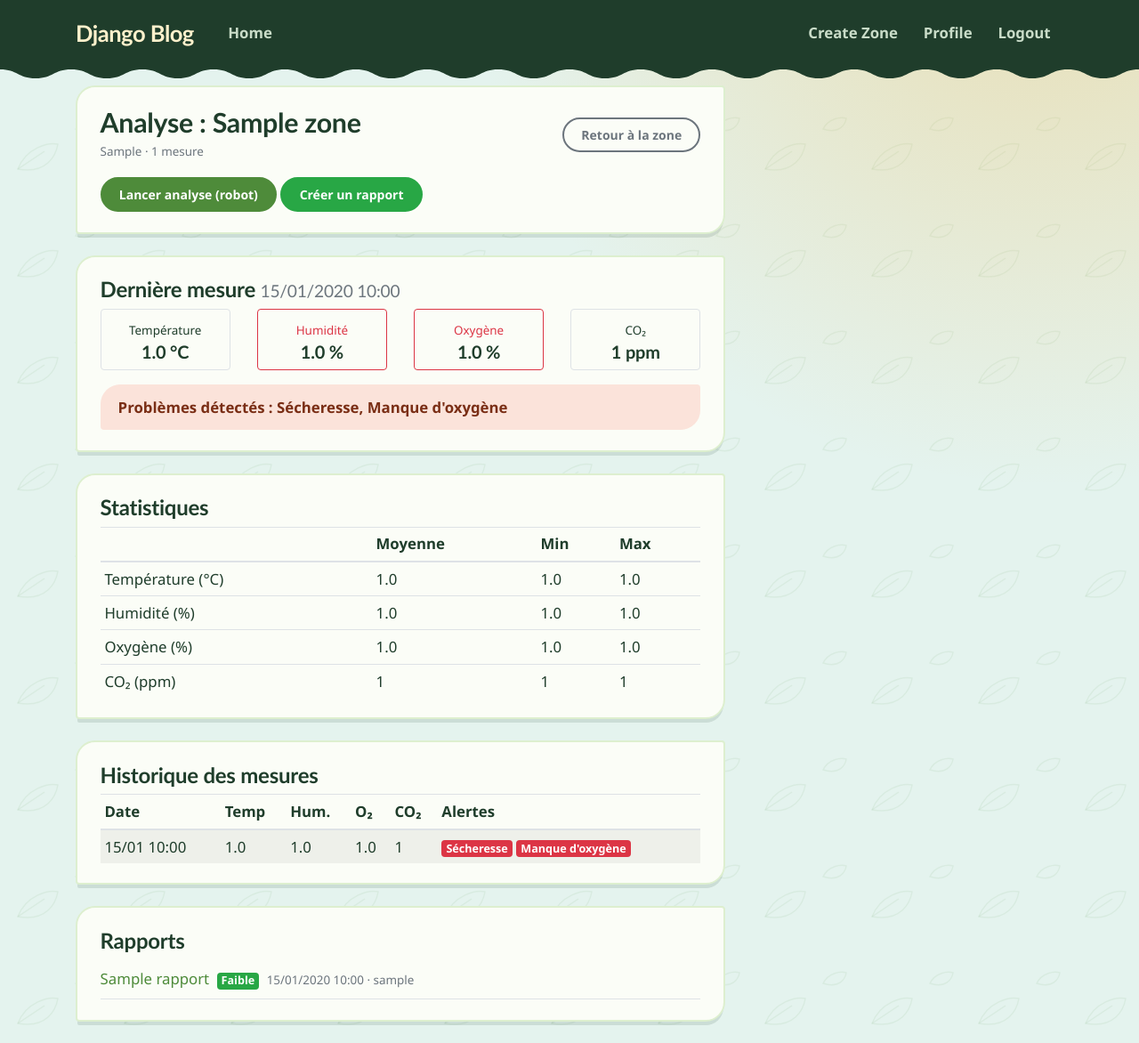
After one commit to CharlesPere/Wall-E, a Django app: page /zone/1/analyse/ in a window 1280 px wide. The commit adds this page. Shown: the whole page at 89% size. Run offline with Django 3.2, Linux system fonts and the light colour scheme; a user stored in the database is signed in; tables that the repository leaves empty hold one stand-in row (values such as "Sample post"); some libraries are stand-ins or nearby versions.

Commit message:
Page Analyse : mesures, stats, rapports

```diff
--- /dev/null
+++ b/analyse/apps.py
@@ -0,0 +1,6 @@
+from django.apps import AppConfig
+
+
+class AnalyseConfig(AppConfig):
+    default_auto_field = "django.db.models.BigAutoField"
+    name = "analyse"
--- /dev/null
+++ b/analyse/templates/analyse/zone_analyse.html
@@ -0,0 +1,82 @@
+{% extends "zone/base.html" %}
+{% block content %}
+<div class="content-section">
+  <div class="d-flex justify-content-between align-items-center">
+    <div>
+      <h2 class="mb-0">Analyse : {{ zone.name_zone }}</h2>
+      <small class="text-muted">{{ zone.localisation }} · {{ nb_mesures }} mesure{{ nb_mesures|pluralize }}</small>
+    </div>
+    <a class="btn btn-outline-secondary btn-sm" href="{% url 'zone-detail' zone.id %}">Retour à la zone</a>
+  </div>
+
+  <div class="mt-3">
+    <form method="POST" action="{% url 'zone-lancer-analyse' zone.id %}" class="d-inline">
+      {% csrf_token %}
+      <button class="btn btn-info btn-sm" type="submit">Lancer analyse (robot)</button>
+    </form>
+    <a class="btn btn-success btn-sm" href="{% url 'rapport-create' zone.id %}">Créer un rapport</a>
+  </div>
+</div>
+
+{% if derniere %}
+<div class="content-section">
+  <h4>Dernière mesure <small class="text-muted">{{ derniere.date|date:"d/m/Y H:i" }}</small></h4>
+  <div class="row text-center">
+    <div class="col-6 col-md-3 mb-2"><div class="border rounded p-2 {% if derniere.temperature > 40 %}border-danger text-danger{% endif %}"><small>Température</small><h5 class="mb-0">{{ derniere.temperature }} °C</h5></div></div>
+    <div class="col-6 col-md-3 mb-2"><div class="border rounded p-2 {% if derniere.humidite < 20 %}border-danger text-danger{% endif %}"><small>Humidité</small><h5 class="mb-0">{{ derniere.humidite }} %</h5></div></div>
+    <div class="col-6 col-md-3 mb-2"><div class="border rounded p-2 {% if derniere.oxygene < 18 %}border-danger text-danger{% endif %}"><small>Oxygène</small><h5 class="mb-0">{{ derniere.oxygene }} %</h5></div></div>
+    <div class="col-6 col-md-3 mb-2"><div class="border rounded p-2 {% if derniere.co2 > 1000 %}border-danger text-danger{% endif %}"><small>CO₂</small><h5 class="mb-0">{{ derniere.co2|floatformat:0 }} ppm</h5></div></div>
+  </div>
+  {% if alertes %}
+    <div class="alert alert-danger mb-0 mt-2"><strong>Problèmes détectés :</strong> {{ alertes|join:", " }}</div>
+  {% else %}
+    <div class="alert alert-success mb-0 mt-2">Aucun problème détecté.</div>
+  {% endif %}
+</div>
+
+<div class="content-section">
+  <h4>Statistiques</h4>
+  <table class="table table-sm mb-0">
+    <thead><tr><th></th><th>Moyenne</th><th>Min</th><th>Max</th></tr></thead>
+    <tbody>
+      <tr><td>Température (°C)</td><td>{{ stats.temperature.avg|floatformat:1 }}</td><td>{{ stats.temperature.min }}</td><td>{{ stats.temperature.max }}</td></tr>
+      <tr><td>Humidité (%)</td><td>{{ stats.humidite.avg|floatformat:1 }}</td><td>{{ stats.humidite.min }}</td><td>{{ stats.humidite.max }}</td></tr>
+      <tr><td>Oxygène (%)</td><td>{{ stats.oxygene.avg|floatformat:1 }}</td><td>{{ stats.oxygene.min }}</td><td>{{ stats.oxygene.max }}</td></tr>
+      <tr><td>CO₂ (ppm)</td><td>{{ stats.co2.avg|floatformat:0 }}</td><td>{{ stats.co2.min|floatformat:0 }}</td><td>{{ stats.co2.max|floatformat:0 }}</td></tr>
+    </tbody>
+  </table>
+</div>
+
+<div class="content-section">
+  <h4>Historique des mesures</h4>
+  <table class="table table-sm table-striped mb-0">
+    <thead><tr><th>Date</th><th>Temp</th><th>Hum.</th><th>O₂</th><th>CO₂</th><th>Alertes</th></tr></thead>
+    <tbody>
+    {% for m in mesures %}
+      <tr>
+        <td>{{ m.date|date:"d/m H:i" }}</td><td>{{ m.temperature }}</td><td>{{ m.humidite }}</td><td>{{ m.oxygene }}</td><td>{{ m.co2|floatformat:0 }}</td>
+        <td>{% for a in m.alertes %}<span class="badge badge-danger">{{ a }}</span> {% empty %}<span class="text-muted">-</span>{% endfor %}</td>
+      </tr>
+    {% endfor %}
+    </tbody>
+  </table>
+</div>
+{% else %}
+<div class="content-section">
+  <p class="mb-0 text-muted">Aucune mesure pour cette zone. Clique sur « Lancer analyse (robot) ».</p>
+</div>
+{% endif %}
+
+<div class="content-section">
+  <h4>Rapports</h4>
+  {% for r in rapports %}
+    <div class="border-bottom py-2">
+      <a href="{% url 'rapport-detail' r.id %}">{{ r.titre }}</a>
+      <span class="badge badge-{{ r.badge_risque }} ml-1">{{ r.get_niveau_risque_display }}</span>
+      <small class="text-muted ml-1">{{ r.date_analyse|date:"d/m/Y H:i" }} · {{ r.auteur }}</small>
+    </div>
+  {% empty %}
+    <p class="mb-0 text-muted">Aucun rapport.</p>
+  {% endfor %}
+</div>
+{% endblock content %}
--- /dev/null
+++ b/analyse/urls.py
@@ -0,0 +1,11 @@
+from django.urls import path
+from . import views
+
+urlpatterns = [
+    path('zone/<int:pk>/analyse/', views.zone_analyse, name='zone-analyse'),
+    path('zone/<int:pk>/analyse/lancer/', views.lancer_analyse, name='zone-lancer-analyse'),
+    path('zone/<int:pk>/rapport/new/', views.RapportCreateView.as_view(), name='rapport-create'),
+    path('rapport/<int:pk>/', views.RapportDetailView.as_view(), name='rapport-detail'),
+    path('rapport/<int:pk>/update/', views.RapportUpdateView.as_view(), name='rapport-update'),
+    path('rapport/<int:pk>/delete/', views.RapportDeleteView.as_view(), name='rapport-delete'),
+]
--- /dev/null
+++ b/analyse/views.py
@@ -0,0 +1,129 @@
+import random
+
+from django.contrib import messages
+from django.contrib.auth.decorators import login_required
+from django.contrib.auth.mixins import LoginRequiredMixin, UserPassesTestMixin
+from django.db.models import Avg, Max, Min
+from django.shortcuts import get_object_or_404, redirect, render
+from django.urls import reverse
+from django.views.decorators.http import require_POST
+from django.views.generic import CreateView, DeleteView, DetailView, UpdateView
+
+from zone.models import Zone
+from .models import Mesure, Rapport
+
+CHAMPS = ['temperature', 'humidite', 'oxygene', 'co2']
+
+
+@login_required
+def zone_analyse(request, pk):
+    zone = get_object_or_404(Zone, pk=pk)
+    mesures = zone.mesures.all()
+
+    stats = {}
+    if mesures.exists():
+        agg = mesures.aggregate(
+            **{f'{c}_avg': Avg(c) for c in CHAMPS},
+            **{f'{c}_min': Min(c) for c in CHAMPS},
+            **{f'{c}_max': Max(c) for c in CHAMPS},
+        )
+        stats = {c: {'avg': agg[f'{c}_avg'], 'min': agg[f'{c}_min'], 'max': agg[f'{c}_max']} for c in CHAMPS}
+
+    derniere = mesures.first()
+    return render(request, 'analyse/zone_analyse.html', {
+        'title': 'Analyse',
+        'zone': zone,
+        'derniere': derniere,
+        'alertes': derniere.alertes() if derniere else [],
+        'stats': stats,
+        'nb_mesures': mesures.count(),
+        'mesures': mesures[:15],
+        'rapports': zone.rapports.all(),
+    })
+
+
+@login_required
+@require_POST
+def lancer_analyse(request, pk):
+    """Simulation du robot : génère une mesure aléatoire."""
+    zone = get_object_or_404(Zone, pk=pk)
+    Mesure.objects.create(
+        zone=zone,
+        temperature=round(random.uniform(15, 48), 1),
+        humidite=round(random.uniform(5, 80), 1),
+        oxygene=round(random.uniform(15, 21), 1),
+        co2=round(random.uniform(350, 1600)),
+    )
+    messages.success(request, "Le robot a remonté une nouvelle mesure.")
+    return redirect('zone-analyse', pk=zone.pk)
+
+
+class RapportCreateView(LoginRequiredMixin, CreateView):
+    model = Rapport
+    fields = ['titre', 'contenu', 'niveau_risque']
+
+    def dispatch(self, request, *args, **kwargs):
+        self.zone = get_object_or_404(Zone, pk=kwargs['pk'])
+        return super().dispatch(request, *args, **kwargs)
+
+    def get_initial(self):
+        """Pré-remplit le rapport à partir de la dernière mesure."""
+        derniere = self.zone.mesures.first()
+        if not derniere:
+            return {'titre': f"Rapport - {self.zone.name_zone}"}
+        alertes = derniere.alertes()
+        lignes = [
+            f"Mesure du {derniere.date:%d/%m/%Y %H:%M}",
+            f"Température : {derniere.temperature} °C",
+            f"Humidité : {derniere.humidite} %",
+            f"Oxygène : {derniere.oxygene} %",
+            f"CO2 : {derniere.co2} ppm",
+            "",
+            "Problèmes détectés : " + (", ".join(alertes) if alertes else "aucun"),
+        ]
+        return {
+            'titre': f"Rapport - {self.zone.name_zone} - {derniere.date:%d/%m/%Y}",
+            'contenu': "\n".join(lignes),
+            'niveau_risque': derniere.niveau_risque(),
+        }
+
+    def get_context_data(self, **kwargs):
+        context = super().get_context_data(**kwargs)
+        context['zone'] = self.zone
+        return context
+
+    def form_valid(self, form):
+        form.instance.zone = self.zone
+        form.instance.auteur = self.request.user
+        messages.success(self.request, "Rapport créé.")
+        return super().form_valid(form)
+
+    def get_success_url(self):
+        return reverse('zone-analyse', kwargs={'pk': self.zone.pk})
+
+
+class RapportDetailView(LoginRequiredMixin, DetailView):
+    model = Rapport
+
+
+class RapportUpdateView(LoginRequiredMixin, UserPassesTestMixin, UpdateView):
+    model = Rapport
+    fields = ['titre', 'contenu', 'niveau_risque']
+
+    def get_context_data(self, **kwargs):
+        context = super().get_context_data(**kwargs)
+        context['zone'] = self.object.zone
+        return context
+
+    def test_func(self):
+        return self.request.user == self.get_object().auteur
+
+
+class RapportDeleteView(LoginRequiredMixin, UserPassesTestMixin, DeleteView):
+    model = Rapport
+
+    def test_func(self):
+        return self.request.user == self.get_object().auteur
+
+    def get_success_url(self):
+        return reverse('zone-analyse', kwargs={'pk': self.object.zone.pk})
--- a/django_project/settings.py
+++ b/django_project/settings.py
@@ -33,6 +33,7 @@ ALLOWED_HOSTS = []
 INSTALLED_APPS = [
     'blog.apps.BlogConfig',
     'zone.apps.ZoneConfig',
+    'analyse.apps.AnalyseConfig',
     'users.apps.UsersConfig',
     'crispy_forms',
     'crispy_bootstrap4',
--- a/django_project/urls.py
+++ b/django_project/urls.py
@@ -26,6 +26,7 @@ urlpatterns = [
     path('profile/', user_views.profile, name='profile'),
     path('login/', auth_views.LoginView.as_view(template_name='users/login.html'), name='login'),
     path('logout/', auth_views.LogoutView.as_view(template_name='users/logout.html'), name='logout'),
+    path('', include('analyse.urls')),
     path('', include('zone.urls')),
 ]
 
--- a/zone/templates/zone/base.html
+++ b/zone/templates/zone/base.html
@@ -33,7 +33,7 @@
             <!-- Navbar Right Side -->
             <div class="navbar-nav">
               {% if user.is_authenticated %}
-                <a class="nav-item nav-link" href="{% url 'zone-create' %}">New Post</a>
+                <a class="nav-item nav-link" href="{% url 'zone-create' %}">Create Zone</a>
                 <a class="nav-item nav-link" href="{% url 'profile' %}">Profile</a>
                 <a class="nav-item nav-link" href="{% url 'logout' %}">Logout</a>
               {% else %}
--- a/zone/urls.py
+++ b/zone/urls.py
@@ -14,5 +14,6 @@ urlpatterns = [
     path('zone/new/', ZoneCreateView.as_view(), name='zone-create'),
     path('zone/<int:pk>/update/', ZoneUpdateView.as_view(), name='zone-update'),
     path('zone/<int:pk>/delete/', ZoneDeleteView.as_view(), name='zone-delete'),
+    path('zone/<int:pk>/traitement/', views.zone_traitement, name='zone-traitement'),
     path('about/', views.about, name='zone-about'),
 ]
```
Also changed, not shown: analyse/admin.py (added, +14 -0 lines), analyse/models.py (added, +82 -0 lines), analyse/templates/analyse/rapport_confirm_delete.html (added, +16 -0 lines), analyse/templates/analyse/rapport_detail.html (added, +23 -0 lines), analyse/templates/analyse/rapport_form.html (added, +17 -0 lines), zone/templates/zone/zone_analyse.html (added, +9 -0 lines), zone/templates/zone/zone_detail.html (+7 -5 lines), zone/templates/zone/zone_traitement.html (added, +9 -0 lines), zone/views.py (+14 -1 lines), analyse/__init__.py (added), analyse/migrations/0001_initial.py (added), analyse/migrations/__init__.py (added).
